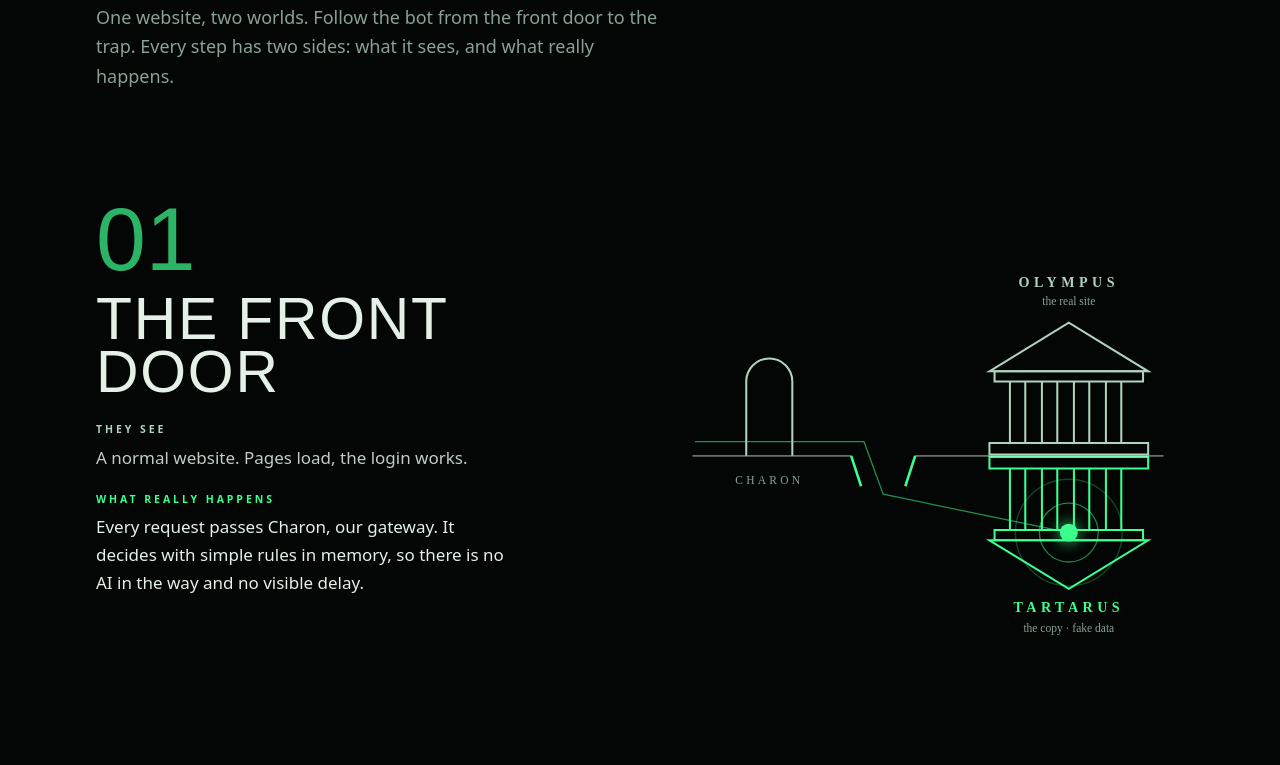
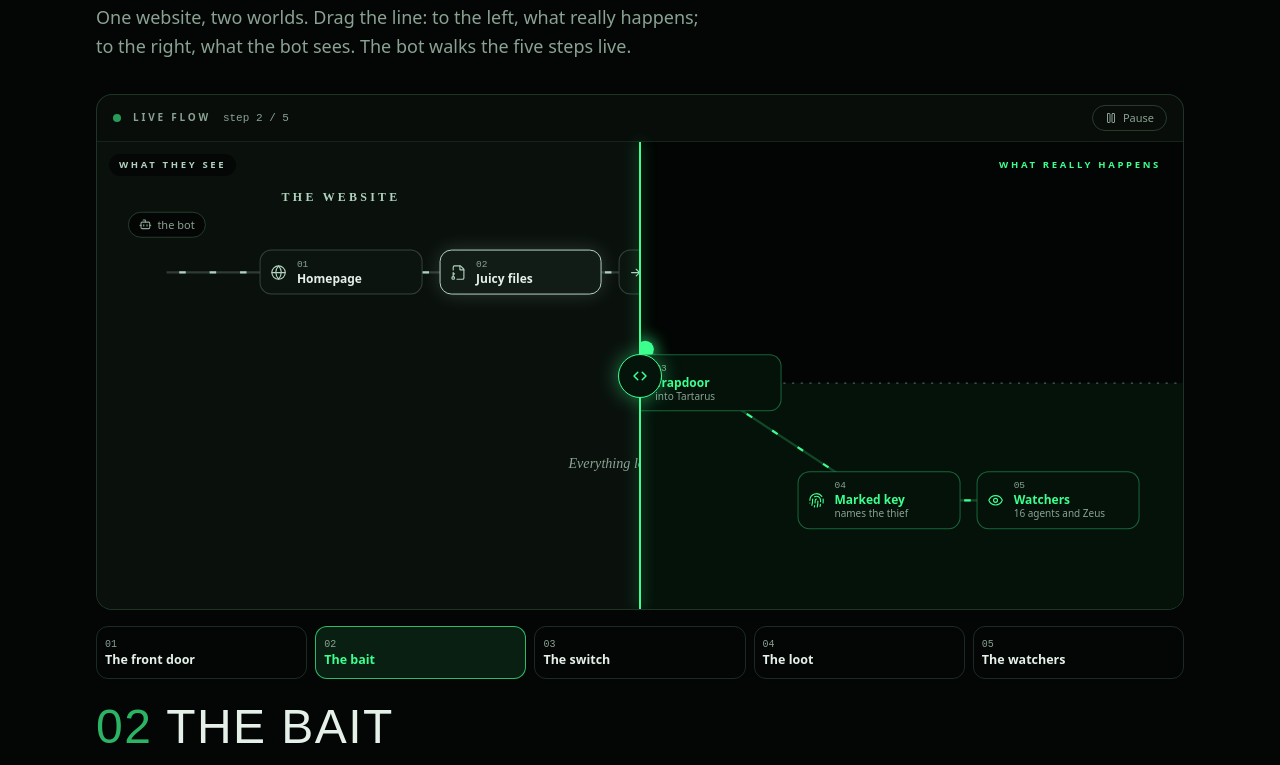
Before and after one commit to DMANDAVIYA/FlyTrap, a React (Vite) app in the folder dashboard/: page / in a window 1280 px wide. Shown: the part 1000-1765 px from the top of the page. Built offline with nearby package versions, Linux system fonts and the light colour scheme; a web font is replaced by a local one.

Commit message:
feat: before/after compare slider for how it works, with a live five-step flow

```diff
--- a/dashboard/src/components/landing/HowItWorks.tsx
+++ b/dashboard/src/components/landing/HowItWorks.tsx
@@ -1,155 +1,353 @@
-import { motion, useInView, useReducedMotion } from "framer-motion";
-import { useEffect, useRef, useState } from "react";
+import { useReducedMotion } from "framer-motion";
+import {
+  ArrowDownToLine, Bot, Check, ChevronsLeftRight, DoorOpen, Eye, FileKey2, Fingerprint, Globe, KeyRound, LogIn, Pause, Play, Zap,
+  type LucideIcon,
+} from "lucide-react";
+import { useCallback, useEffect, useRef, useState, type KeyboardEvent, type PointerEvent } from "react";
 
 // Plain-words version of the README's five steps. No numbers it does not state.
-const STEPS = [
+const STEPS: {
+  name: string; see: string; real: string;
+  seeNode: { t: string; i: LucideIcon }; realNode: { t: string; s: string; i: LucideIcon };
+}[] = [
   {
-    n: "01", name: "The front door",
+    name: "The front door",
     see: "A normal website. Pages load, the login works.",
     real: "Every request passes Charon, our gateway. It decides with simple rules in memory, so there is no AI in the way and no visible delay.",
+    seeNode: { t: "Homepage", i: Globe }, realNode: { t: "Charon", s: "the gateway", i: DoorOpen },
   },
   {
-    n: "02", name: "The bait",
+    name: "The bait",
     see: "A leaked password file, a hidden admin link, an old backup nobody cleaned up.",
     real: "Tripwires. Real customers never see them. Only scripts and AI agents snooping around find them.",
+    seeNode: { t: "Juicy files", i: FileKey2 }, realNode: { t: "Tripwire", s: "bait touched", i: Zap },
   },
   {
-    n: "03", name: "The switch",
+    name: "The switch",
     see: "Nothing changes. Same pages, same login, plenty of data to steal.",
-    real: "The floor opens. They now live in Tartarus: their own copy of the site, same code, fake data, no route back to the real servers.",
+    real: "The floor opens. The bot now lives in Tartarus: its own copy of the site, same code, fake data, no route back to the real servers.",
+    seeNode: { t: "Logged in", i: LogIn }, realNode: { t: "Trapdoor", s: "into Tartarus", i: ArrowDownToLine },
   },
   {
-    n: "04", name: "The loot",
+    name: "The loot",
     see: "API keys and tokens, ready to use.",
     real: "Every key is unique to one visitor. The moment one is used, it names who took it and links everyone who shares it.",
+    seeNode: { t: "API keys", i: KeyRound }, realNode: { t: "Marked key", s: "names the thief", i: Fingerprint },
   },
   {
-    n: "05", name: "The watchers",
+    name: "The watchers",
     see: "Maybe a slow page or two.",
-    real: "Sixteen defending AI agents label each visitor as human, scanner or AI agent, slow it down and write the incident report. Big moves wait for Zeus: a human.",
+    real: "Sixteen defending AI agents label the visitor, slow it down and write the incident report. Big moves wait for Zeus: a human.",
+    seeNode: { t: "All good", i: Check }, realNode: { t: "Watchers", s: "16 agents and Zeus", i: Eye },
   },
 ];
 
-// Where the bot stands in the diagram at each step (viewBox 0 0 400 440, floor at y = 230).
-const BOT = [
-  { cx: 96, cy: 219 }, { cx: 150, cy: 219 }, { cx: 310, cy: 290 }, { cx: 310, cy: 290 }, { cx: 310, cy: 290 },
-];
-const SAGE = "rgb(176 210 190)";
-const GREEN = "rgb(61 255 143)";
+type P = [number, number];
+interface Layout {
+  w: number; h: number; node: number; start: P; see: P[]; real: P[];
+  floor: [number, number, number, number]; band: [number, number, number, number]; top: P; under: P;
+}
+// Same geometry under both views, so the bar compares one place in two worlds.
+const WIDE: Layout = {
+  w: 1000, h: 430, node: 150, start: [64, 120],
+  see: [[225, 120], [390, 120], [555, 120], [720, 120], [885, 120]],
+  real: [[225, 120], [390, 120], [555, 222], [720, 330], [885, 330]],
+  floor: [0, 222, 1000, 222], band: [0, 222, 1000, 208], top: [170, 54], under: [26, 404],
+};
+const TALL: Layout = {
+  w: 400, h: 740, node: 138, start: [110, 96],
+  see: [[110, 170], [110, 290], [110, 410], [110, 530], [110, 650]],
+  real: [[110, 170], [110, 290], [200, 410], [292, 530], [292, 650]],
+  floor: [200, 0, 200, 740], band: [200, 0, 200, 740], top: [16, 724], under: [214, 724],
+};
 
-function Temple({ color, opacity = 1 }: { color: string; opacity?: number }) {
+const MOVE = 1100, DWELL = 1700, LAST = 2600;
+// Time at which the bot arrives at node k (1..5) inside one loop.
+const arriveAt = (k: number) => k * MOVE + (k - 1) * DWELL;
+const LOOP = 5 * MOVE + 4 * DWELL + LAST;
+const ease = (f: number) => 1 - Math.pow(1 - f, 3);
+const pct = (v: number, of: number) => `${(v / of) * 100}%`;
+const line = (pts: P[]) => pts.map((p, i) => `${i ? "L" : "M"}${p[0]} ${p[1]}`).join(" ");
+
+function Node({ L, at, active, icon: Icon, title, sub, n, kind }: {
+  L: Layout; at: P; active: boolean; icon: LucideIcon; title: string; sub?: string; n: number; kind: "see" | "real";
+}) {
+  const real = kind === "real";
   return (
-    <g fill="none" stroke={color} strokeWidth="1.6" opacity={opacity}>
-      <path d="M248 164 L310 126 L372 164 Z" />
-      <path d="M252 164 H368 V172 H252 Z" />
-      {[264, 289, 314, 339].map((x) => <path key={x} d={`M${x} 172 V220 M${x + 12} 172 V220`} />)}
-      <path d="M248 220 H372 V229 H248 Z" />
-    </g>
+    <div
+      className={`absolute flex -translate-x-1/2 -translate-y-1/2 items-center gap-2.5 rounded-xl border px-2.5 py-2 transition-[border-color,box-shadow,background-color] duration-500 ${
+        real
+          ? active ? "border-green bg-[#06200f] shadow-[0_0_24px_rgba(61,255,143,.35)]" : "border-green/35 bg-[#04120a]"
+          : active ? "border-real bg-[#121c16] shadow-[0_0_20px_rgba(176,210,190,.18)]" : "border-real/25 bg-[#0c140f]"
+      }`}
+      style={{ left: pct(at[0], L.w), top: pct(at[1], L.h), width: pct(L.node, L.w) }}
+    >
+      <Icon size={16} strokeWidth={1.7} className={`shrink-0 ${real ? "text-green" : "text-real"}`} aria-hidden />
+      <div className="min-w-0 leading-tight">
+        <div className="font-mono text-[9.5px] text-text2">0{n}</div>
+        <div className={`text-[12px] font-semibold ${real ? "text-green" : "text-text"}`}>{title}</div>
+        {sub && <div className="text-[10px] text-text2">{sub}</div>}
+      </div>
+    </div>
   );
 }
 
-function Diagram({ step, still }: { step: number; still: boolean }) {
-  const t = still ? { duration: 0 } : { type: "spring" as const, stiffness: 55, damping: 15 };
-  const fade = (on: boolean) => ({ animate: { opacity: on ? 1 : 0 }, transition: still ? { duration: 0 } : { duration: 0.5 } });
-  const bot = BOT[step];
-  const open = step >= 2;
+function Layer({ L, kind, step, token }: { L: Layout; kind: "see" | "real"; step: number; token: (el: SVGCircleElement | null) => void }) {
+  const real = kind === "real";
+  const pts = [L.start, ...(real ? L.real : L.see)];
+  const color = real ? "rgb(61 255 143)" : "rgb(176 210 190)";
   return (
-    <svg viewBox="0 0 400 440" className="h-full w-full" role="img"
-      aria-label={`Diagram, step ${step + 1} of 5: ${STEPS[step].name}. ${STEPS[step].real}`}>
-      {/* Olympus above the floor, Tartarus as its reflection below. */}
-      <Temple color={SAGE} />
-      <text x="310" y="98" textAnchor="middle" fill={SAGE} fontSize="11" letterSpacing="3.5" fontWeight="600" fontFamily="Montserrat Variable">OLYMPUS</text>
-      <text x="310" y="112" textAnchor="middle" fill="rgb(138 162 147)" fontSize="9" fontFamily="Montserrat Variable">the real site</text>
-      <motion.g {...fade(true)} animate={{ opacity: open ? 1 : 0.35 }} transform="translate(0 460) scale(1 -1)">
-        <Temple color={GREEN} />
-      </motion.g>
-      <motion.text x="310" y="352" textAnchor="middle" fill={GREEN} fontSize="11" letterSpacing="3.5" fontWeight="600" fontFamily="Montserrat Variable"
-        animate={{ opacity: open ? 1 : 0.45 }}>TARTARUS</motion.text>
-      <text x="310" y="368" textAnchor="middle" fill="rgb(138 162 147)" fontSize="9" fontFamily="Montserrat Variable">the copy · fake data</text>
-
-      {/* The floor, with Charon's gate and the trapdoor. */}
-      <path d="M16 230 H140 M190 230 H384" stroke="rgb(228 240 232 / .45)" strokeWidth="1.4" />
-      <path d="M58 230 V172 a18 18 0 0 1 36 0 V230" fill="none" stroke={SAGE} strokeWidth="1.6" />
-      <text x="76" y="252" textAnchor="middle" fill="rgb(138 162 147)" fontSize="9" letterSpacing="2.5" fontFamily="Montserrat Variable">CHARON</text>
-      <motion.line x1="140" y1="230" x2="165" y2="230" stroke={GREEN} strokeWidth="2" style={{ originX: "140px", originY: "230px" }}
-        animate={{ rotate: open ? 72 : 0 }} transition={t} />
-      <motion.line x1="190" y1="230" x2="165" y2="230" stroke={GREEN} strokeWidth="2" style={{ originX: "190px", originY: "230px" }}
-        animate={{ rotate: open ? -72 : 0 }} transition={t} />
-
-      {/* The bait on the trapdoor. */}
-      <motion.g {...fade(step >= 1 && step < 3)} initial={false}>
-        <rect x="158" y="196" width="14" height="5" rx="1.5" fill="rgb(219 233 223)" />
-        <rect x="157" y="201" width="16" height="26" rx="4" fill="rgb(61 255 143 / .2)" stroke={GREEN} strokeWidth="1.2" />
-        <rect x="157.5" y="212" width="15" height="7" fill="rgb(232 243 236)" />
-        <text x="165" y="218" textAnchor="middle" fontSize="5.5" fontWeight="800" fill="#04140b" fontFamily="JetBrains Mono Variable">.env</text>
-      </motion.g>
-
-      {/* The path the bot took. */}
-      <motion.path d="M18 219 H150 L165 260 L310 290" fill="none" stroke={GREEN} strokeWidth="1" strokeDasharray="3 4"
-        initial={false} animate={{ pathLength: [0.22, 0.48, 1, 1, 1][step], opacity: 0.55 }} transition={still ? { duration: 0 } : { duration: 1.1 }} />
-
-      {/* Marked loot. */}
-      <motion.g {...fade(step === 3)} initial={false}>
-        <path d="M318 282 L344 262" stroke={GREEN} strokeWidth="1" strokeDasharray="2 3" />
-        <rect x="344" y="248" width="46" height="18" rx="9" fill="rgb(61 255 143 / .14)" stroke={GREEN} strokeWidth="1" />
-        <text x="367" y="260.5" textAnchor="middle" fill={GREEN} fontSize="8" fontFamily="JetBrains Mono Variable">key #7f3a</text>
-      </motion.g>
-
-      {/* The watchers. */}
-      {[22, 38].map((r, i) => (
-        <motion.circle key={r} cx={BOT[4].cx} cy={BOT[4].cy} r={r} fill="none" stroke={GREEN} strokeWidth="1"
-          initial={false} animate={step === 4 ? (still ? { opacity: 0.6 } : { opacity: [0.7, 0.15, 0.7], scale: [1, 1.12, 1] }) : { opacity: 0 }}
-          transition={still ? { duration: 0 } : { duration: 2.4, repeat: step === 4 ? Infinity : 0, delay: i * 0.4 }}
-          style={{ originX: `${BOT[4].cx}px`, originY: `${BOT[4].cy}px` }} />
+    <div className={`absolute inset-0 ${real ? "bg-[#020503]" : "bg-[#0a110d]"}`}>
+      <svg viewBox={`0 0 ${L.w} ${L.h}`} className="absolute inset-0 h-full w-full" aria-hidden>
+        {real ? (
+          <>
+            <rect x={L.band[0]} y={L.band[1]} width={L.band[2]} height={L.band[3]} fill="rgb(61 255 143 / .05)" />
+            <line x1={L.floor[0]} y1={L.floor[1]} x2={L.floor[2]} y2={L.floor[3]} stroke="rgb(228 240 232 / .35)" strokeDasharray="2 6" />
+            <text x={L.top[0]} y={L.top[1]} fill="rgb(176 210 190)" fontSize="11" letterSpacing="3" fontWeight="600" fontFamily="Montserrat Variable">{L.w > 500 ? "OLYMPUS · THE REAL SITE" : "OLYMPUS"}</text>
+            <text x={L.under[0]} y={L.under[1]} fill="rgb(61 255 143)" fontSize="11" letterSpacing="3" fontWeight="600" fontFamily="Montserrat Variable">{L.w > 500 ? "TARTARUS · THE COPY" : "TARTARUS"}</text>
+          </>
+        ) : (
+          <>
+            <text x={L.top[0]} y={L.top[1]} fill="rgb(176 210 190)" fontSize="11" letterSpacing="3" fontWeight="600" fontFamily="Montserrat Variable">THE WEBSITE</text>
+            <text x={L.w > 500 ? 500 : 300} y={L.w > 500 ? 300 : 410} textAnchor="middle" fill="rgb(138 162 147)" fontSize="13" fontStyle="italic" fontFamily="Montserrat Variable">Everything looks normal.</text>
+          </>
+        )}
+        <path d={line(pts)} fill="none" stroke={color} strokeOpacity=".22" strokeWidth="2" />
+        <path d={line(pts)} fill="none" stroke={color} strokeWidth="2" className="flow-dash" />
+        <circle ref={token} cx={L.start[0]} cy={L.start[1]} r={L.w > 500 ? 8 : 9} fill={color}
+          style={{ filter: `drop-shadow(0 0 ${real ? 8 : 4}px ${color})` }} />
+      </svg>
+      <div className="absolute flex -translate-x-1/2 -translate-y-1/2 items-center gap-1.5 rounded-full border border-line2 bg-bg px-2.5 py-1 text-[11px] text-text2"
+        style={{ left: pct(L.start[0], L.w), top: pct(L.start[1] - (L.w > 500 ? 44 : 40), L.h) }}>
+        <Bot size={13} aria-hidden /> the bot
+      </div>
+      {STEPS.map((s, i) => (
+        <Node key={i} L={L} kind={kind} n={i + 1} active={step === i + 1}
+          at={(real ? L.real : L.see)[i]} icon={real ? s.realNode.i : s.seeNode.i}
+          title={real ? s.realNode.t : s.seeNode.t} sub={real ? s.realNode.s : undefined} />
       ))}
-
-      {/* The bot. */}
-      <motion.circle r="7" fill={GREEN} initial={false} animate={bot} transition={t} style={{ filter: "drop-shadow(0 0 6px rgb(61 255 143 / .9))" }} />
-    </svg>
+    </div>
   );
 }
 
-function Step({ i, onActive }: { i: number; onActive: (i: number) => void }) {
-  const ref = useRef<HTMLElement>(null);
-  const inView = useInView(ref, { amount: 0.6 });
-  useEffect(() => { if (inView) onActive(i); }, [inView, i, onActive]);
-  const s = STEPS[i];
+/** A live before/after window: drag the bar left for what really happens, right for what the bot sees. */
+function CompareFlow() {
+  const still = !!useReducedMotion();
+  const box = useRef<HTMLDivElement>(null);
+  const grip = useRef<HTMLDivElement>(null);
+  const pos = useRef(50);
+  const dragging = useRef(false);
+  const tokens = useRef<{ see: SVGCircleElement | null; real: SVGCircleElement | null }>({ see: null, real: null });
+  const [wide, setWide] = useState(() => typeof window === "undefined" || matchMedia("(min-width: 640px)").matches);
+  const [step, setStep] = useState(still ? 1 : 0);
+  const [playing, setPlaying] = useState(!still);
+  const clock = useRef({ t0: 0, from: 0 });
+  const L = wide ? WIDE : TALL;
+
+  const setPos = useCallback((p: number) => {
+    pos.current = Math.min(100, Math.max(0, p));
+    box.current?.style.setProperty("--pos", String(pos.current));
+    grip.current?.setAttribute("aria-valuenow", String(Math.round(pos.current)));
+    grip.current?.setAttribute("aria-valuetext", `${Math.round(100 - pos.current)}% shows what really happens`);
+  }, []);
+
+  // Pick the layout from the window's own width.
+  useEffect(() => {
+    const el = box.current;
+    if (!el) return;
+    const ro = new ResizeObserver(([e]) => setWide(e.contentRect.width >= 600));
+    ro.observe(el);
+    return () => ro.disconnect();
+  }, []);
+
+  // Place both bots for a time inside the loop; report the step they stand on.
+  const place = useCallback((t: number) => {
+    let acc = 0;
+    for (let k = 0; k < 5; k++) {
+      const end = acc + MOVE;
+      if (t < end) {
+        const f = ease((t - acc) / MOVE);
+        for (const kind of ["see", "real"] as const) {
+          const pts = [L.start, ...(kind === "real" ? L.real : L.see)];
+          const a = pts[k], b = pts[k + 1];
+          tokens.current[kind]?.setAttribute("cx", String(a[0] + (b[0] - a[0]) * f));
+          tokens.current[kind]?.setAttribute("cy", String(a[1] + (b[1] - a[1]) * f));
+        }
+        return k;
+      }
+      acc = end + (k === 4 ? LAST : DWELL);
+      if (t < acc) {
+        for (const kind of ["see", "real"] as const) {
+          const p = (kind === "real" ? L.real : L.see)[k];
+          tokens.current[kind]?.setAttribute("cx", String(p[0]));
+          tokens.current[kind]?.setAttribute("cy", String(p[1]));
+        }
+        return k + 1;
+      }
+    }
+    return 5;
+  }, [L]);
+
+  // The live loop: runs only while playing and on screen.
+  useEffect(() => {
+    if (!playing) return;
+    let raf = 0, visible = true, last = -1;
+    clock.current.t0 = performance.now() - clock.current.from;
+    const tick = (now: number) => {
+      if (!visible) { raf = 0; return; }
+      const t = (now - clock.current.t0) % LOOP;
+      clock.current.from = t;
+      const s = place(t);
+      if (s !== last) { last = s; setStep(s); }
+      raf = requestAnimationFrame(tick);
+    };
+    const io = new IntersectionObserver(([e]) => {
+      visible = e.isIntersecting;
+      if (visible && !raf) { clock.current.t0 = performance.now() - clock.current.from; raf = requestAnimationFrame(tick); }
+    });
+    if (box.current) io.observe(box.current);
+    raf = requestAnimationFrame(tick);
+    return () => { cancelAnimationFrame(raf); io.disconnect(); };
+  }, [playing, place]);
+
+  // Paused: keep the bots on the chosen step, also after a layout change.
+  useEffect(() => {
+    if (!playing) place(step ? arriveAt(step) : 0);
+  }, [playing, step, place]);
+
+  // One gentle sweep the first time the window is seen, so the bar reads as draggable.
+  useEffect(() => {
+    const el = box.current;
+    if (!el || still) return;
+    let raf = 0;
+    const io = new IntersectionObserver(([e]) => {
+      if (!e.isIntersecting) return;
+      io.disconnect();
+      const t0 = performance.now();
+      const sweep = (now: number) => {
+        const f = Math.min(1, (now - t0) / 2200);
+        if (dragging.current) return;
+        setPos(50 - Math.sin(f * Math.PI * 2) * 16 * (1 - f));
+        if (f < 1) raf = requestAnimationFrame(sweep);
+      };
+      raf = requestAnimationFrame(sweep);
+    }, { threshold: 0.6 });
+    io.observe(el);
+    return () => { io.disconnect(); cancelAnimationFrame(raf); };
+  }, [still, setPos]);
+
+  const fromPointer = (e: PointerEvent<HTMLDivElement>) => {
+    const r = e.currentTarget.getBoundingClientRect();
+    setPos(((e.clientX - r.left) / r.width) * 100);
+  };
+  const onKey = (e: KeyboardEvent<HTMLDivElement>) => {
+    const d = { ArrowLeft: -5, ArrowDown: -5, ArrowRight: 5, ArrowUp: 5, PageDown: -20, PageUp: 20 }[e.key];
+    if (d !== undefined) setPos(pos.current + d);
+    else if (e.key === "Home") setPos(0);
+    else if (e.key === "End") setPos(100);
+    else return;
+    e.preventDefault();
+  };
+  const goTo = (k: number) => {
+    setPlaying(false);
+    clock.current.from = arriveAt(k);
+    setStep(k);
+  };
+
+  const shown = STEPS[Math.max(1, step) - 1];
   return (
-    <article ref={ref} className="flex min-h-[64svh] flex-col justify-start pb-10 pt-[8svh] lg:min-h-[78svh]">
-      <span className="font-display text-[clamp(3.5rem,7vw,6rem)] font-[150] leading-none text-green/70">{s.n}</span>
-      <h3 className="mt-2 font-display text-[clamp(2.4rem,4.6vw,4rem)] font-[300] uppercase leading-[.9] tracking-[0.03em]">{s.name}</h3>
-      <dl className="mt-6 max-w-[46ch] space-y-5">
+    <div>
+      <div className="overflow-hidden rounded-2xl border border-line2/80 bg-panel">
+        <div className="flex items-center gap-3 border-b border-line px-4 py-2.5">
+          <span className={`h-2 w-2 rounded-full bg-green ${playing ? "dolos-pulse" : ""}`} />
+          <span className="caps text-[10px] font-semibold text-text2">Live flow</span>
+          <span className="font-mono text-[11px] text-text2">step {Math.max(1, step)} / 5</span>
+          <button onClick={() => (playing ? setPlaying(false) : setPlaying(true))}
+            className="ml-auto flex items-center gap-1.5 rounded-full border border-line2 px-3 py-1 text-[11px] text-text2 hover:text-text"
+            aria-label={playing ? "Pause the flow" : "Play the flow"}>
+            {playing ? <Pause size={12} aria-hidden /> : <Play size={12} aria-hidden />} {playing ? "Pause" : "Play"}
+          </button>
+        </div>
+
+        <div
+          ref={box}
+          className="relative w-full select-none [touch-action:pan-y]"
+          style={{ aspectRatio: `${L.w} / ${L.h}`, ["--pos" as string]: 50 }}
+          onPointerDown={(e) => { dragging.current = true; e.currentTarget.setPointerCapture(e.pointerId); fromPointer(e); }}
+          onPointerMove={(e) => { if (dragging.current) fromPointer(e); }}
+          onPointerUp={() => { dragging.current = false; }}
+          onPointerCancel={() => { dragging.current = false; }}
+        >
+          <div aria-hidden className="absolute inset-0">
+            <Layer L={L} kind="see" step={step} token={(el) => { tokens.current.see = el; }} />
+            <div className="absolute inset-0" style={{ clipPath: "inset(0 0 0 calc(var(--pos) * 1%))" }}>
+              <Layer L={L} kind="real" step={step} token={(el) => { tokens.current.real = el; }} />
+            </div>
+            <span className="caps absolute left-3 top-3 rounded-full bg-bg/80 px-2.5 py-1 text-[9.5px] font-semibold text-real"
+              style={{ opacity: "clamp(0, calc((var(--pos) - 10) / 12), 1)" }}><span className="sm:hidden">They see</span><span className="hidden sm:inline">What they see</span></span>
+            <span className="caps absolute right-3 top-3 rounded-full bg-bg/80 px-2.5 py-1 text-[9.5px] font-semibold text-green"
+              style={{ opacity: "clamp(0, calc((90 - var(--pos)) / 12), 1)" }}><span className="sm:hidden">Really</span><span className="hidden sm:inline">What really happens</span></span>
+          </div>
+
+          {/* The bar. */}
+          <div className="pointer-events-none absolute inset-y-0 w-0.5 -translate-x-1/2 bg-green shadow-[0_0_14px_rgba(61,255,143,.7)]"
+            style={{ left: "calc(var(--pos) * 1%)" }} />
+          <div
+            ref={grip}
+            role="slider"
+            tabIndex={0}
+            aria-label="Compare views: drag left for what really happens, right for what the bot sees"
+            aria-valuemin={0}
+            aria-valuemax={100}
+            aria-valuenow={50}
+            aria-valuetext="50% shows what really happens"
+            onKeyDown={onKey}
+            className="absolute top-1/2 flex h-11 w-11 -translate-x-1/2 -translate-y-1/2 cursor-ew-resize items-center justify-center rounded-full border border-green bg-[#04140b] text-green shadow-[0_0_20px_rgba(61,255,143,.45)]"
+            style={{ left: "calc(var(--pos) * 1%)" }}
+          >
+            <ChevronsLeftRight size={18} aria-hidden />
+          </div>
+        </div>
+      </div>
+
+      <div role="group" aria-label="Steps" className="mt-4 grid grid-cols-5 gap-2">
+        {STEPS.map((s, i) => (
+          <button key={s.name} onClick={() => goTo(i + 1)} aria-pressed={step === i + 1}
+            className={`rounded-xl border px-2 py-2.5 text-left transition-colors ${step === i + 1 ? "border-green/70 bg-green/10" : "border-line2/70 hover:border-text2/60"}`}>
+            <span className="block text-center font-mono text-[12px] text-text2 sm:text-left sm:text-[10px]">0{i + 1}</span>
+            <span className={`hidden text-[12.5px] font-semibold leading-tight sm:block ${step === i + 1 ? "text-green" : "text-text"}`}>{s.name}</span>
+          </button>
+        ))}
+      </div>
+
+      <h3 className="mt-6 font-display text-[clamp(2rem,4vw,3rem)] font-[300] uppercase leading-none tracking-[0.03em]">
+        <span className="text-green/70">0{Math.max(1, step)}</span> {shown.name}
+      </h3>
+      <div className="mt-4 grid gap-5 md:grid-cols-2" aria-live="polite">
         <div>
-          <dt className="caps text-[10.5px] font-semibold text-real">They see</dt>
-          <dd className="mt-1.5 text-[17px] leading-relaxed text-text/85">{s.see}</dd>
+          <div className="caps text-[10.5px] font-semibold text-real">They see</div>
+          <p className="mt-1.5 text-[17px] leading-relaxed text-text/85">{shown.see}</p>
         </div>
-        <div>
-          <dt className="caps text-[10.5px] font-semibold text-green">What really happens</dt>
-          <dd className="mt-1.5 text-[17px] leading-relaxed">{s.real}</dd>
+        <div className="md:border-l md:border-line md:pl-6">
+          <div className="caps text-[10.5px] font-semibold text-green">What really happens</div>
+          <p className="mt-1.5 text-[17px] leading-relaxed">{shown.real}</p>
         </div>
-      </dl>
-    </article>
+      </div>
+    </div>
   );
 }
 
-/** Five steps in normal page flow; the pinned diagram follows the bot as each step comes into view. */
 export function HowItWorks() {
-  const still = !!useReducedMotion();
-  const [step, setStep] = useState(0);
   return (
     <section id="how" aria-labelledby="how-title" className="relative mx-auto max-w-6xl scroll-mt-4 px-5 pt-24 sm:px-8">
       <h2 id="how-title" className="font-display text-[clamp(3.25rem,8vw,7rem)] font-[200] uppercase leading-[.85] tracking-[0.03em]">How it works</h2>
-      <p className="mt-5 max-w-[56ch] text-lg leading-relaxed text-text2">
-        One website, two worlds. Follow the bot from the front door to the trap. Every step has two sides: what it sees, and what really happens.
+      <p className="mb-8 mt-5 max-w-[60ch] text-lg leading-relaxed text-text2">
+        One website, two worlds. Drag the line: to the left, what really happens; to the right, what the bot sees. The bot walks the five steps live.
       </p>
-      <div className="mt-10 grid gap-x-16 lg:grid-cols-[minmax(0,1fr)_minmax(0,1fr)]">
-        <div className={`${still ? "" : "sticky top-0 z-10"} -mx-5 h-[42svh] border-b border-line bg-bg/95 px-5 py-3 backdrop-blur-sm sm:-mx-8 sm:px-8 lg:order-2 lg:top-[11svh] lg:mx-0 lg:h-[78svh] lg:border-0 lg:bg-transparent lg:p-0 lg:backdrop-blur-none`}>
-          <Diagram step={still ? 4 : step} still={still} />
-        </div>
-        <div className="lg:order-1">
-          {STEPS.map((_, i) => <Step key={i} i={i} onActive={setStep} />)}
-        </div>
-      </div>
+      <CompareFlow />
+      <ol className="sr-only">
+        {STEPS.map((s) => <li key={s.name}>{s.name}. They see: {s.see} What really happens: {s.real}</li>)}
+      </ol>
     </section>
   );
 }
--- a/dashboard/src/index.css
+++ b/dashboard/src/index.css
@@ -72,6 +72,8 @@ a { text-underline-offset: 0.2em; }
 .dolos-pulse { animation: dolos-pulse 1.6s ease-in-out infinite; }
 @keyframes dolos-slide { from { opacity: 0; transform: translateY(6px); } to { opacity: 1; transform: none; } }
 .dolos-slide { animation: dolos-slide .3s ease both; }
+@keyframes dolos-dash { to { stroke-dashoffset: -28; } }
+.flow-dash { stroke-dasharray: 6 22; animation: dolos-dash 1.1s linear infinite; }
 @keyframes dolos-ring { from { stroke-dashoffset: var(--from); } to { stroke-dashoffset: var(--to); } }
 .dolos-ring { animation: dolos-ring 1.2s cubic-bezier(.4, 0, .2, 1) both; }
 
```
Also changed, not shown: 2 other files (tests, documents, lock files or other folders).
